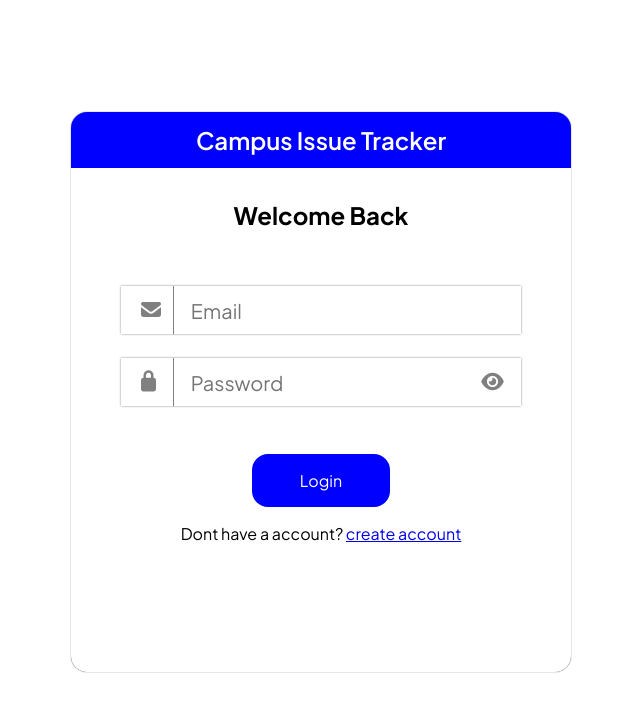
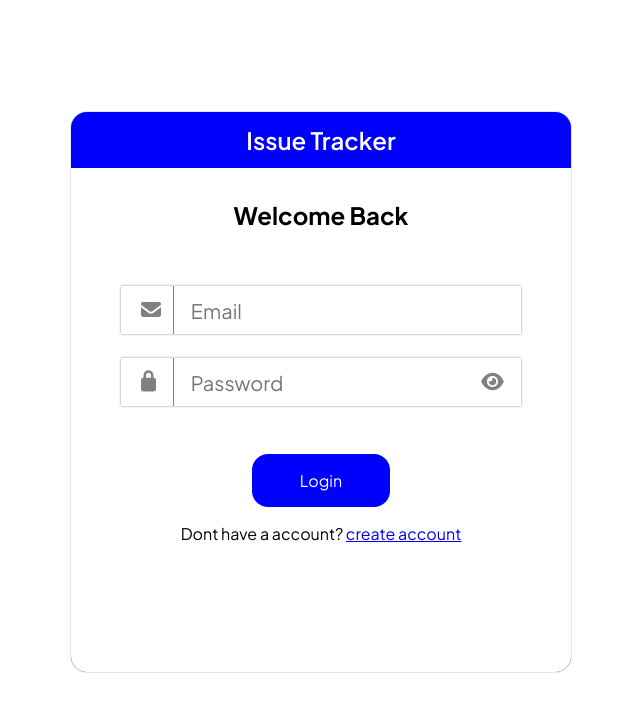
Before and after one commit to THEJAS-BK/Issue_Tracker, a plain HTML site: page frontend/index.html in a window 1280 px wide. Shown: the whole page, without its empty margins (319-959 px from the left). Drawn offline with Linux system fonts and the light colour scheme; a web font is replaced by a local one.

```diff
--- a/frontend/index.html
+++ b/frontend/index.html
@@ -35,7 +35,7 @@
   <body>
     <div class="signUpContainer">
       <header>
-        <p>Campus Issue Tracker</p>
+        <p>Issue Tracker</p>
       </header>
       <main>
         <h3>Welcome Back</h3>
```
